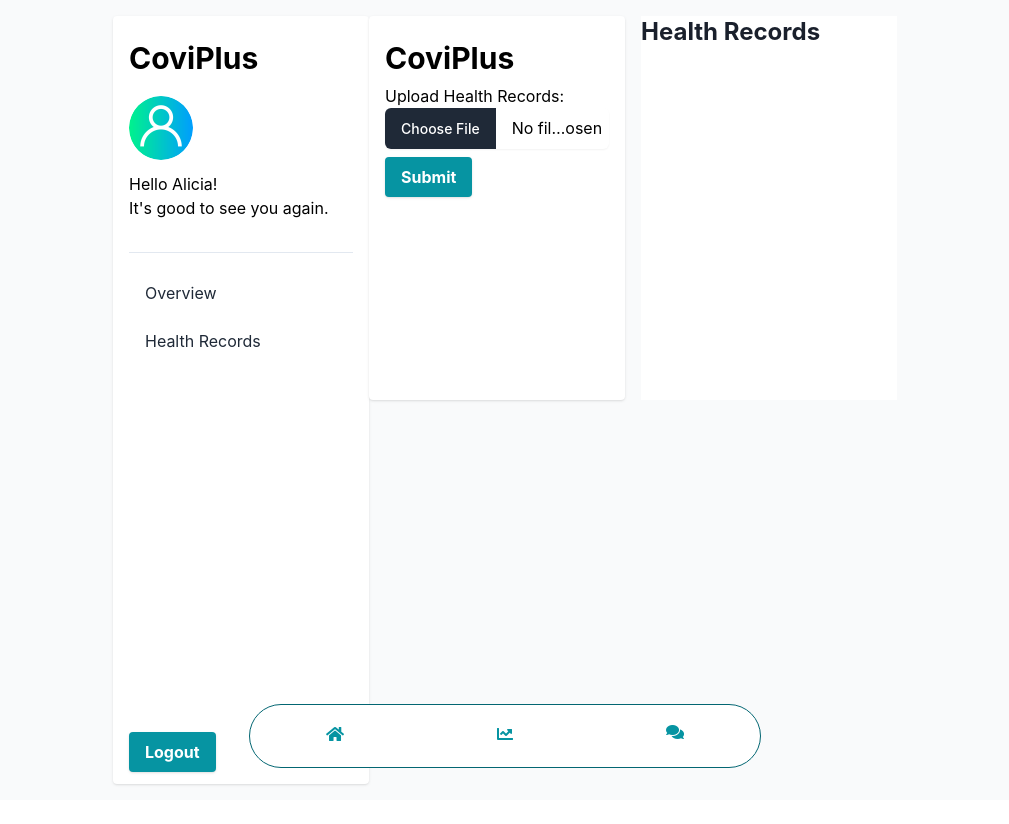
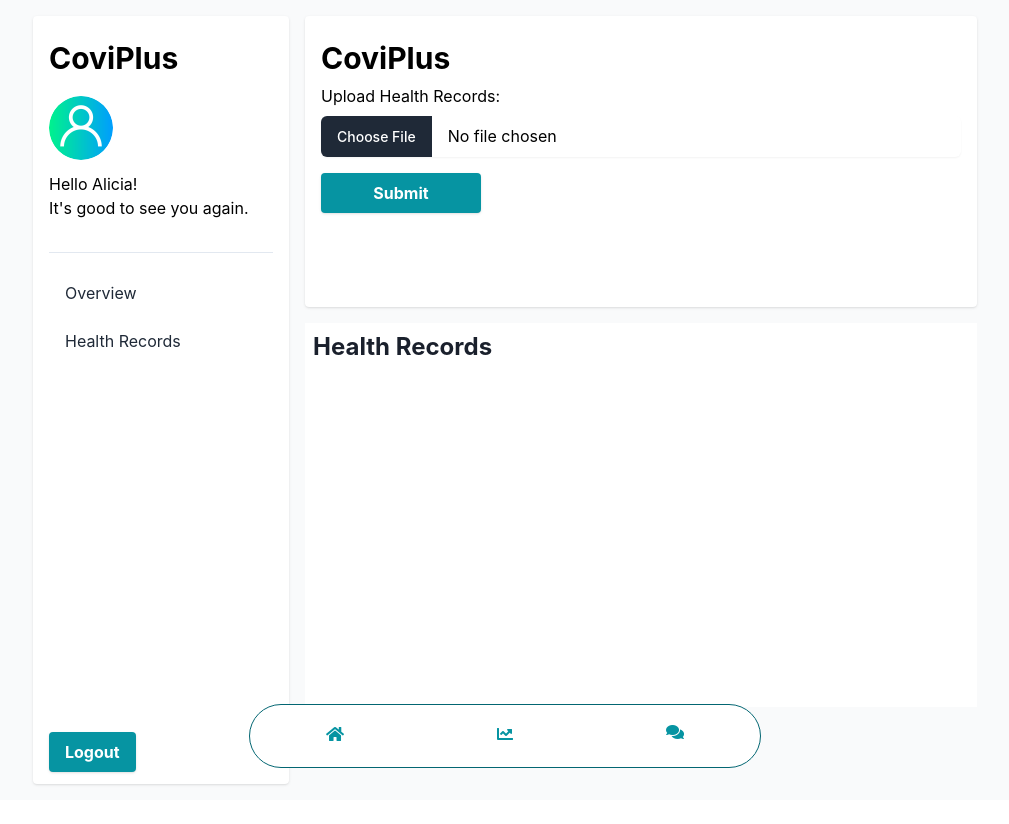
Before and after one commit to MuhammedNadeer/coviplus, a React (Vite) app in the folder coviplus-frontend/coviplus-react/: page /dash in a window 1280 px wide. Both pictures are taken after a click on the button "Health Records". Shown: the top 824 px of the page, without its empty margins (135-1144 px from the left). Built offline with nearby package versions, Linux system fonts and the light colour scheme; no server answers.

Commit message:
health records updated

```diff
--- a/coviplus-frontend/coviplus-react/src/pages/DashBoard.jsx
+++ b/coviplus-frontend/coviplus-react/src/pages/DashBoard.jsx
@@ -12,7 +12,8 @@ import { CChart } from '@coreui/react-chartjs'
 function Dashboard() {
   const [activeMenu, setActiveMenu] = useState("overview");
   const [healthRecordsFile, setHealthRecordsFile] = useState(null);
-  const [todaysQuote, settodaysQuote] = useState("")
+  const [todaysQuote, settodaysQuote] = useState("");
+  const [review, setReview] = useState("")
 
   const username = "Alicia";
   const navigate = useNavigate();
@@ -21,7 +22,6 @@ function Dashboard() {
   useEffect(() => {
     // Fetch today's health quote from an API or use a static list
     fetchTodaysQuote();
-
   }, []);
 
 
@@ -48,6 +48,8 @@ function Dashboard() {
     }
   };
 
+
+
   const handleMenuClick = (menu) => {
     setActiveMenu(menu);
   };
@@ -60,6 +62,17 @@ function Dashboard() {
 
   const handleSubmit = (e) => {
     e.preventDefault();
+    const formdata = new FormData();
+    formdata.append('file', healthRecordsFile);
+
+        axios.post('http://127.0.0.1:5000/review', formdata)
+            .then(response => {
+                console.log(response.data.review);
+                setReview(response.data.review);
+            })
+            .catch(error => {
+                console.error('Error:', error);
+            });
     // You can perform any necessary operations with the healthRecordsFile here
     console.log("Health Records File Uploaded:", healthRecordsFile);
   };
@@ -187,27 +200,33 @@ function Dashboard() {
         </div>)}
         {activeMenu === "healthrecords"&&(
           <div className="flex-grow w-full">
-          <div className="flex flex-wrap justify-center gap-4 h-1/2">
-          <div className="flex-shrink-0 w-64 bg-white shadow text-black p-4 rounded relative">
+          <div className="flex flex-wrap ml-4 gap-4 h-full">
+          <div className="flex-shrink-0 w-full bg-white shadow text-black p-4 rounded relative">
             {/* Health Records File Upload Form */}
-            <form onSubmit={handleSubmit}>
+            <form onSubmit={handleSubmit} className="flex flex-col justify-around">
               <h1 className="text-3xl font-bold my-2">CoviPlus</h1>
               <label className="block mb-2">
                 Upload Health Records:
-                <input type="file" onChange={handleFileChange} className="w-full border-gray-300 rounded-md shadow-sm focus:border-teal-500 focus:ring focus:ring-teal-500 focus:ring-opacity-50" />
+                <input type="file" onChange={handleFileChange} className="w-full border-teal-300 rounded-md shadow-sm focus:border-teal-500 focus:ring focus:ring-teal-500 focus:ring-opacity-50 my-2" />
               </label>
-              <button type="submit" className="bg-teal-500 hover:bg-teal-700 text-white font-bold py-2 px-4 rounded shadow">Submit</button>
+              <button type="submit" className="bg-teal-500 hover:bg-teal-700 text-white font-bold py-2 px-4 rounded shadow w-1/4">Submit</button>
             </form>
           </div>
           {/* Display Health Records */}
-          <div className="flex flex-shrink-0 w-64 bg-white">
-            <h2 className="text-2xl font-bold mb-4">Health Records</h2>
+          <div className="flex flex-col flex-shrink-0 w-full h-1/2 bg-white">
+            <h2 className="text-2xl p-2 font-bold mb-4">Health Records</h2>
             {healthRecordsFile && (
               <div>
-                <p><strong>File Name:</strong> {healthRecordsFile.name}</p>
-                <p><strong>File Type:</strong> {healthRecordsFile.type}</p>
-                <p><strong>File Size:</strong> {Math.round(healthRecordsFile.size / 1024)} KB</p>
-                {/* You can add further processing or display logic for the file here */}
+                <div className="flex flex-col">
+                  <p><strong>File Name:</strong> {healthRecordsFile.name}</p>
+                  <p><strong>File Type:</strong> {healthRecordsFile.type}</p>
+                  <p><strong>File Size:</strong> {Math.round(healthRecordsFile.size / 1024)} KB</p>
+                  {/* You can add further processing or display logic for the file here */}
+                </div>
+                <div className="flex flex-col">
+                  Quick Review of the health record :
+                  <p>{review}</p>
+                </div>
               </div>
             )}
           </div>
```
Also changed, not shown: 2 other files (tests, documents, lock files or other folders).
